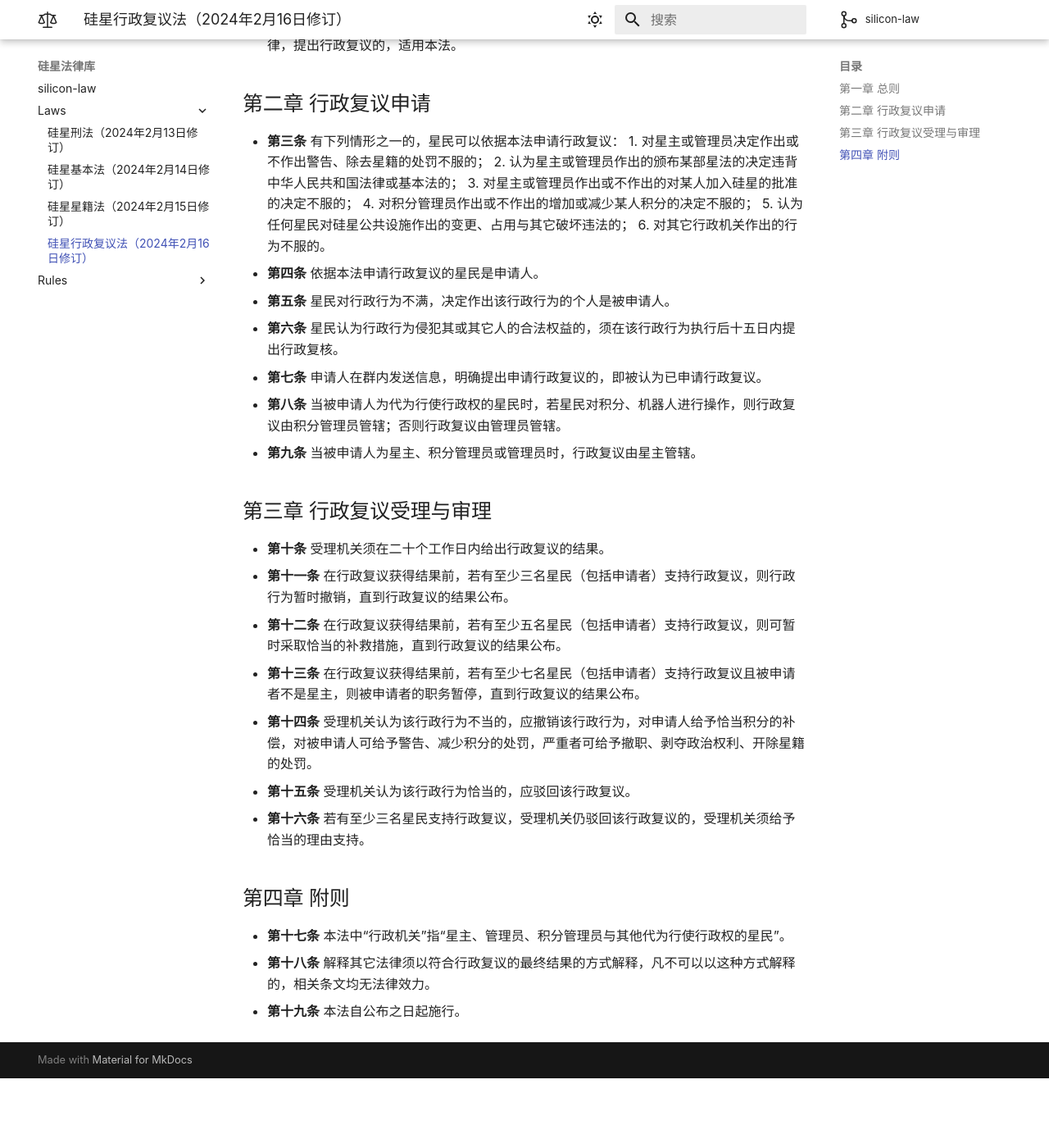
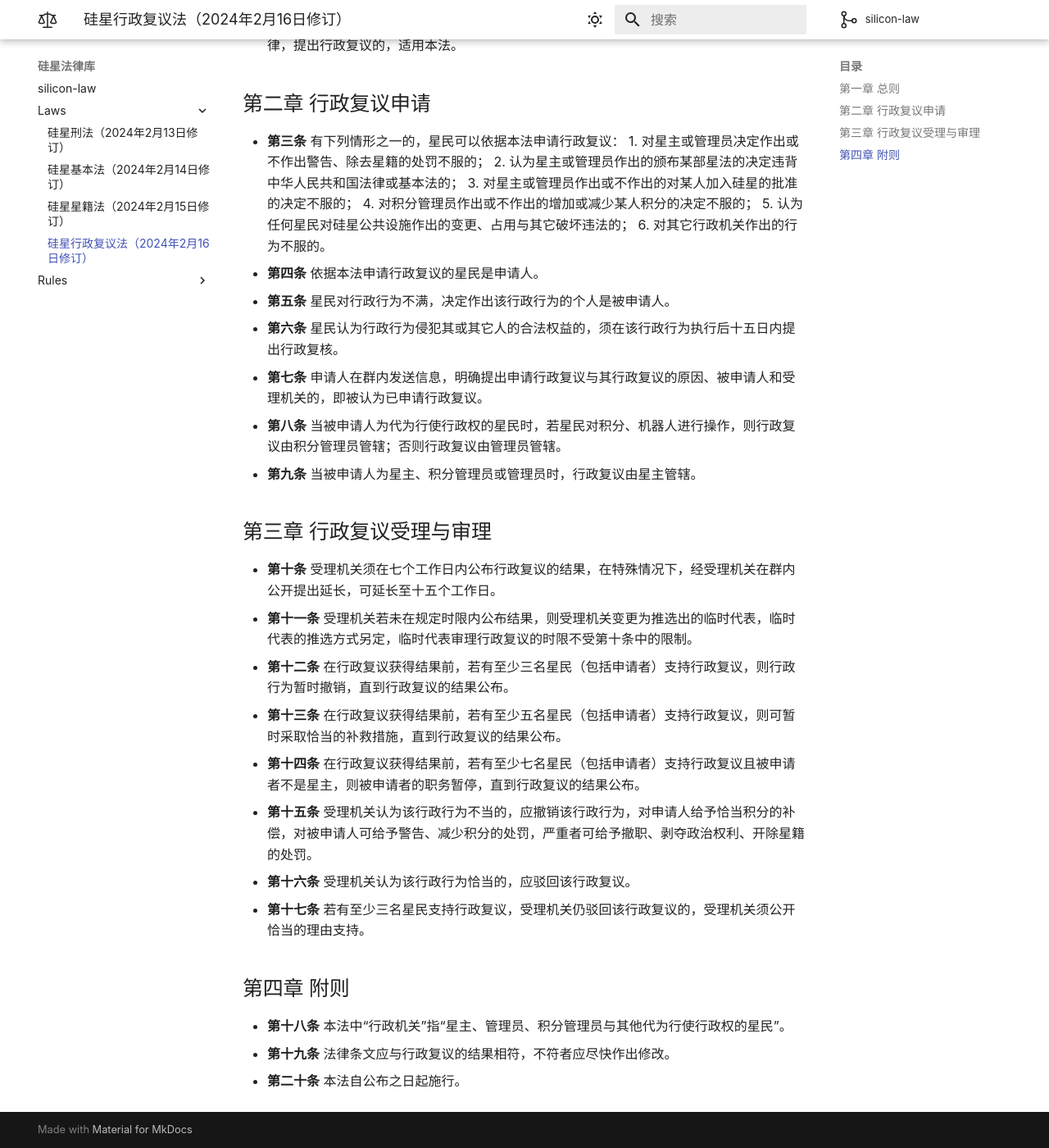
Before and after one commit to silicon-star-united-government/silicon-law, an MkDocs documentation site: the page built from docs/laws/硅星行政复议法.md, in a window 1280 px wide and 1400 px high, scrolled down 298 px. Shown: the whole window at 82% size. Built offline with MkDocs 1.6.1 and Material for MkDocs 9.7.7, drawn with Linux system fonts in a browser that asks for light colours; comment, search, counter and statistics services are not loaded; before the commit the page ends 1613 px from its top, so only the background shows below that.

Commit message:
Update 硅星行政复议法.md

```diff
--- a/docs/laws/硅星行政复议法.md
+++ b/docs/laws/硅星行政复议法.md
@@ -13,18 +13,19 @@
 * **第四条** 依据本法申请行政复议的星民是申请人。
 * **第五条** 星民对行政行为不满，决定作出该行政行为的个人是被申请人。
 * **第六条** 星民认为行政行为侵犯其或其它人的合法权益的，须在该行政行为执行后十五日内提出行政复核。
-* **第七条** 申请人在群内发送信息，明确提出申请行政复议的，即被认为已申请行政复议。
+* **第七条** 申请人在群内发送信息，明确提出申请行政复议与其行政复议的原因、被申请人和受理机关的，即被认为已申请行政复议。
 * **第八条** 当被申请人为代为行使行政权的星民时，若星民对积分、机器人进行操作，则行政复议由积分管理员管辖；否则行政复议由管理员管辖。
 * **第九条** 当被申请人为星主、积分管理员或管理员时，行政复议由星主管辖。
 ## 第三章 行政复议受理与审理
-* **第十条** 受理机关须在二十个工作日内给出行政复议的结果。
-* **第十一条** 在行政复议获得结果前，若有至少三名星民（包括申请者）支持行政复议，则行政行为暂时撤销，直到行政复议的结果公布。
-* **第十二条** 在行政复议获得结果前，若有至少五名星民（包括申请者）支持行政复议，则可暂时采取恰当的补救措施，直到行政复议的结果公布。
-* **第十三条** 在行政复议获得结果前，若有至少七名星民（包括申请者）支持行政复议且被申请者不是星主，则被申请者的职务暂停，直到行政复议的结果公布。
-* **第十四条** 受理机关认为该行政行为不当的，应撤销该行政行为，对申请人给予恰当积分的补偿，对被申请人可给予警告、减少积分的处罚，严重者可给予撤职、剥夺政治权利、开除星籍的处罚。
-* **第十五条** 受理机关认为该行政行为恰当的，应驳回该行政复议。
-* **第十六条** 若有至少三名星民支持行政复议，受理机关仍驳回该行政复议的，受理机关须给予恰当的理由支持。
+* **第十条** 受理机关须在七个工作日内公布行政复议的结果，在特殊情况下，经受理机关在群内公开提出延长，可延长至十五个工作日。
+* **第十一条** 受理机关若未在规定时限内公布结果，则受理机关变更为推选出的临时代表，临时代表的推选方式另定，临时代表审理行政复议的时限不受第十条中的限制。
+* **第十二条** 在行政复议获得结果前，若有至少三名星民（包括申请者）支持行政复议，则行政行为暂时撤销，直到行政复议的结果公布。
+* **第十三条** 在行政复议获得结果前，若有至少五名星民（包括申请者）支持行政复议，则可暂时采取恰当的补救措施，直到行政复议的结果公布。
+* **第十四条** 在行政复议获得结果前，若有至少七名星民（包括申请者）支持行政复议且被申请者不是星主，则被申请者的职务暂停，直到行政复议的结果公布。
+* **第十五条** 受理机关认为该行政行为不当的，应撤销该行政行为，对申请人给予恰当积分的补偿，对被申请人可给予警告、减少积分的处罚，严重者可给予撤职、剥夺政治权利、开除星籍的处罚。
+* **第十六条** 受理机关认为该行政行为恰当的，应驳回该行政复议。
+* **第十七条** 若有至少三名星民支持行政复议，受理机关仍驳回该行政复议的，受理机关须公开恰当的理由支持。
 ## 第四章 附则
-* **第十七条** 本法中“行政机关”指“星主、管理员、积分管理员与其他代为行使行政权的星民”。
-* **第十八条** 解释其它法律须以符合行政复议的最终结果的方式解释，凡不可以以这种方式解释的，相关条文均无法律效力。
-* **第十九条** 本法自公布之日起施行。
+* **第十八条** 本法中“行政机关”指“星主、管理员、积分管理员与其他代为行使行政权的星民”。
+* **第十九条** 法律条文应与行政复议的结果相符，不符者应尽快作出修改。
+* **第二十条** 本法自公布之日起施行。
```
